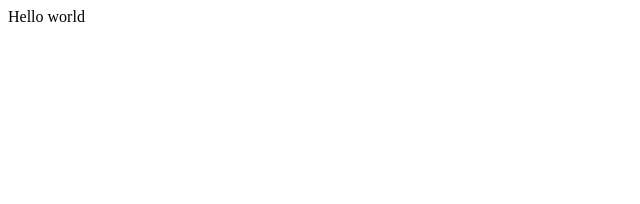
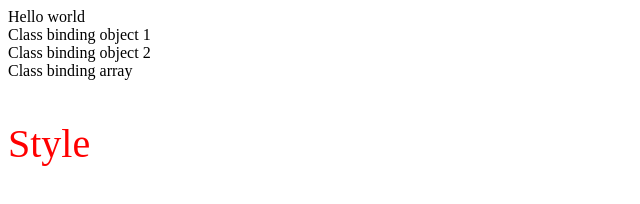
Before and after one commit to nguyenvanthucframgia2016/vuejs, a website: page index.html in a window 1280 px wide. Shown: the whole page, without its empty margins (0-640 px from the left). Drawn offline with nearby package versions, Linux system fonts and the light colour scheme.

Commit message:
Class and Style binding

```diff
--- a/index.html
+++ b/index.html
@@ -8,13 +8,36 @@
 <body>
     <div class="app">
         {{ messages }}
+        <div v-bind:class="{'text-danger': hasError}">
+            Class binding object 1
+        </div>
+        <div :class="classObj">
+            Class binding object 2
+        </div>
+        <div v-bind:class="[active]">
+            Class binding array
+        </div>
+        <div :class="[{'text-danger': hasError}, active]">
+
+        </div>
+        <div>
+            <p :style="{fontSize: size + 'px', color: color}">Style</p>
+        </div>
     </div>
 
     <script type="text/javascript">
         var app = new Vue({
             el: '.app',
             data: {
-                messages: 'Hello world'
+                messages: 'Hello world',
+                active: 'active',
+                hasError: true,
+                classObj: {
+                    active: true,
+                    'text-danger': true
+                },
+                size: 40,
+                color: 'red'
             }
         });
     </script>
```
Also changed, not shown: README.md.
